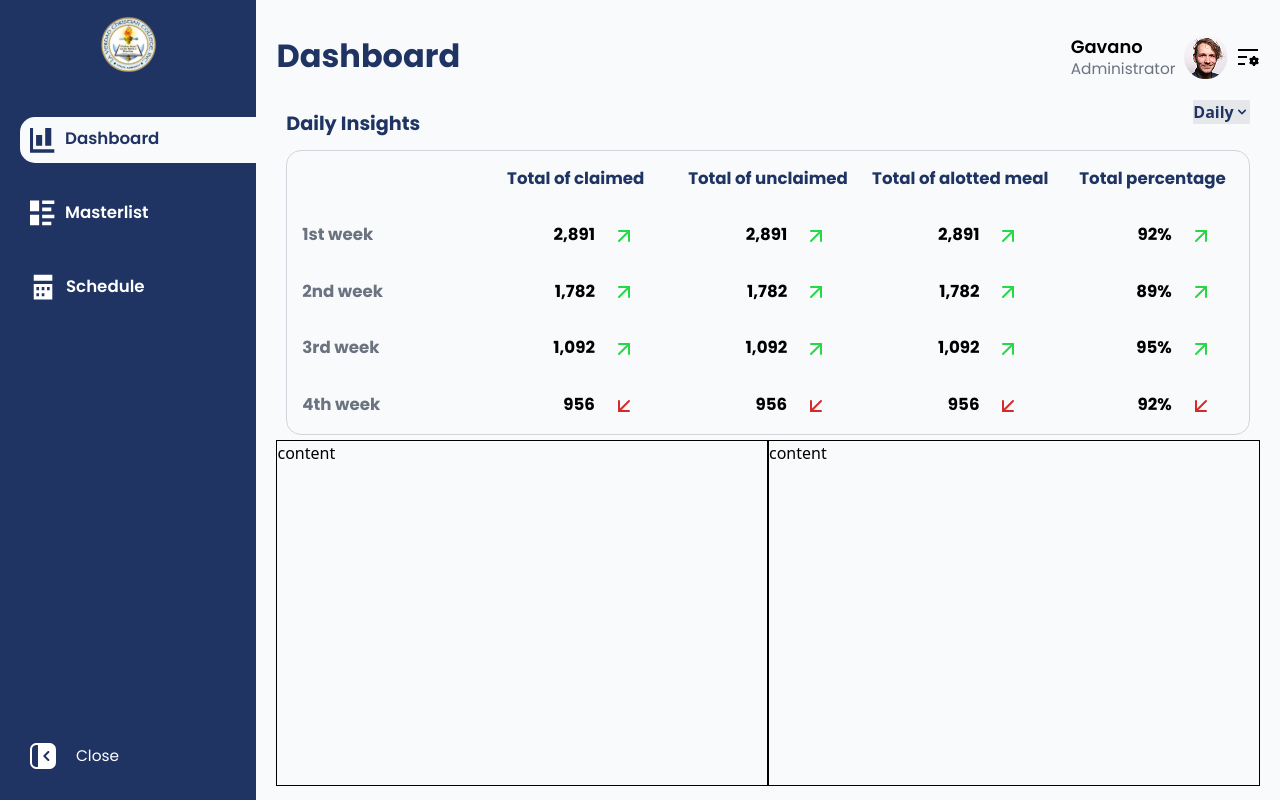
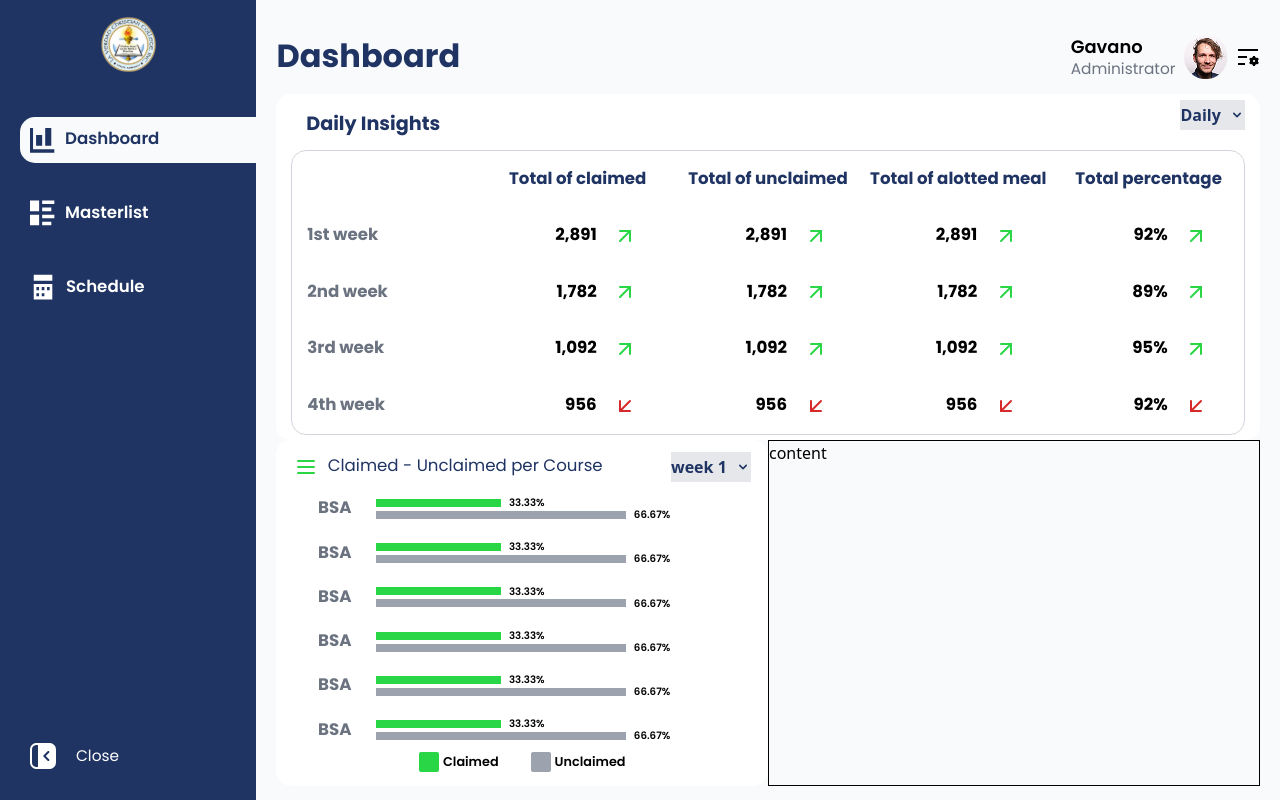
Before and after one commit to Fourthhy/free-lunch-eligibility-check, a React (Vite) app: page /dashboard in a window 1280 px wide. Built offline with nearby package versions, Linux system fonts and the light colour scheme.

Commit message:
Implementation: Dashboard Claimed - Unclaimed bar

```diff
--- a/src/pages/admin/DashboardData.jsx
+++ b/src/pages/admin/DashboardData.jsx
@@ -1,10 +1,45 @@
-import { Dropdown, DropdownItem, Table, TableBody, TableCell, TableHead, TableHeadCell, TableRow } from "flowbite-react"
-import { ArrowUpRight, ArrowDownLeft } from "lucide-react"
+import { Dropdown, DropdownItem, Progress } from "flowbite-react"
+import { ArrowUpRight, ArrowDownLeft, Menu } from "lucide-react"
 import { useState } from "react"
 
 export default function DashboardData() {
 
     const [filter, setFilter] = useState("Daily")
+    const [weeklyFilter, setWeeklyFilter] = useState("week 1")
+
+    const CourseClaimed = ({ programName, claimed, unClaimed, totalMeals }) => {
+        const claimedBarWidth = (claimed / totalMeals) * 100;
+        const unclaimedBarWidth = (unClaimed / totalMeals) * 100;
+
+        return (
+            <>
+                <div className="w-[100%] h-[100%] flex items-center justify-center">
+                    <div className="w-[18%] h-[100%] flex items-center justify-center">
+                        <p className="font-Poppins text-[1.3vw] font-bold text-gray-500">
+                            {programName}
+                        </p>
+                    </div>
+                    <div className="w-[82%] h-[100%] items-center flex justify-center flex-col">
+
+                        <div className="w-full h-3 flex items-center overflow-y-hidden">
+                            <div className="bg-[#29d646] h-2" style={{ width: `${claimedBarWidth}%` }}></div>
+                            <p className="font-Poppins text-[0.8vw] font-semibold text-black-500 ml-2">
+                                {claimedBarWidth.toFixed(2)}%
+                            </p>
+                        </div>
+
+                        <div className="w-full h-3 flex items-center overflow-y-hidden">
+                            <div className="bg-gray-400 h-2" style={{ width: `${unclaimedBarWidth}%` }}></div>
+                            <p className="font-Poppins text-[0.8vw] font-semibold text-black-500 ml-2">
+                                {unclaimedBarWidth.toFixed(2)}%
+                            </p>
+                        </div>
+
+                    </div>
+                </div>
+            </>
+        )
+    }
 
     return (
         <>
@@ -33,16 +68,17 @@ export default function DashboardData() {
                 <div className="h-[90%] flex items-center justify-center">
                     <div className="h-[96%] w-[96%]">
                         <div className="grid grid-cols-2 grid-rows-2 h-[100%] w-[100%]">
-                            <div className="col-span-2 row-span-1 h-[100%] w-[100%] flex flex-col items-center justify-center">
-                                <div className="w-[98%] h-[97%] flex flex-col">
+                            <div className="col-span-2 row-span-1 h-[100%] w-[100%] flex flex-col items-center justify-center bg-white rounded-[15px]">
+
+                                <div className="w-[97%] h-[97%] flex flex-col">
                                     <div className="flex justify-between w-[100%] h-[15%]">
                                         <div className="flex items-center">
-                                            <p className="font-Poppins text-[#1F3463] text-[1.5vw] font-bold overflow white-space text-overflow">
+                                            <p className="font-Poppins text-[#1F3463] text-[1.5vw] font-bold overflow white-space text-overflow pl-[15px]">
                                                 {filter} Insights
                                             </p>
                                         </div>
                                         <div>
-                                            <Dropdown label={filter} dismissOnClick={true} className="text-[#1F3463] font-bold" style={{ backgroundColor: '#e5e7eb' }} >
+                                            <Dropdown label={filter} dismissOnClick={true} className="text-[#1F3463] font-bold" style={{ backgroundColor: '#e5e7eb', height: '30px' }} >
                                                 <DropdownItem onClick={() => { setFilter("Daily") }}>Daily</DropdownItem>
                                                 <DropdownItem onClick={() => { setFilter("Weekly") }}>Weekly</DropdownItem>
                                                 <DropdownItem onClick={() => { setFilter("Monthly") }}>Monthly</DropdownItem>
@@ -281,7 +317,50 @@ export default function DashboardData() {
                                 </div>
                             </div>
 
-                            <div className=" h-[100%] w-[100%] border-[1px] border-black">content</div>
+                            <div className=" h-[100%] w-[100%] bg-white rounded-[15px] flex justify-center items-center">
+                                <div className="w-[93%] h-[96%]">
+                                    <div className="h-[12%] w-[100%] flex items-center justify-between">
+                                        <div className="flex items-center justify-center">
+                                            <Menu color="#29d646" />
+                                            <p className="font-Poppins text-[1.3vw] text-black-700 text-[#1F3463] pl-[10px]">
+                                                Claimed - Unclaimed per Course
+                                            </p>
+
+                                        </div>
+                                        <div>
+                                            <Dropdown label={weeklyFilter} dismissOnClick={true} className="text-[#1F3463] font-bold" style={{ backgroundColor: '#e5e7eb', height: '30px' }} >
+                                                <DropdownItem onClick={() => { setWeeklyFilter("week 1") }}>week 1</DropdownItem>
+                                                <DropdownItem onClick={() => { setWeeklyFilter("week 2") }}>week 2</DropdownItem>
+                                                <DropdownItem onClick={() => { setWeeklyFilter("week 3") }}>week 3</DropdownItem>
+                                                <DropdownItem onClick={() => { setWeeklyFilter("week 4") }}>week 4</DropdownItem>
+                                            </Dropdown>
+                                        </div>
+                                    </div>
+
+                                    <div className="h-[80%] w-[100%] grid grid-rows-[repeat(6, 1fr)]">
+                                        <CourseClaimed programName="BSA" claimed={10} unClaimed={20} totalMeals={30} />
+                                        <CourseClaimed programName="BSA" claimed={10} unClaimed={20} totalMeals={30} />
+                                        <CourseClaimed programName="BSA" claimed={10} unClaimed={20} totalMeals={30} />
+                                        <CourseClaimed programName="BSA" claimed={10} unClaimed={20} totalMeals={30} />
+                                        <CourseClaimed programName="BSA" claimed={10} unClaimed={20} totalMeals={30} />
+                                        <CourseClaimed programName="BSA" claimed={10} unClaimed={20} totalMeals={30} />
+                                    </div>
+                                    <div className="h-[8%] w-[100%] flex">
+                                        <div className="flex w-[100%] h-[100%] flex justify-center">
+                                            <div className="rounded-sm bg-[#29d646] h-5 w-5">
+                                            </div>
+                                            <p className="font-Poppins text-[1vw] font-semibold text-black-500 ml-1 mr-8">
+                                                Claimed
+                                            </p>
+                                            <div className="rounded-sm bg-gray-400 h-5 w-5">
+                                            </div>
+                                            <p className="font-Poppins text-[1vw] font-semibold text-black-500 ml-1">
+                                                Unclaimed
+                                            </p>
+                                        </div>
+                                    </div>
+                                </div>
+                            </div>
                             <div className=" h-[100%] w-[100%] border-[1px] border-black">content</div>
                         </div>
                     </div>
```
Also changed, not shown: public/rate_icons/Menu (1).svg (added).
